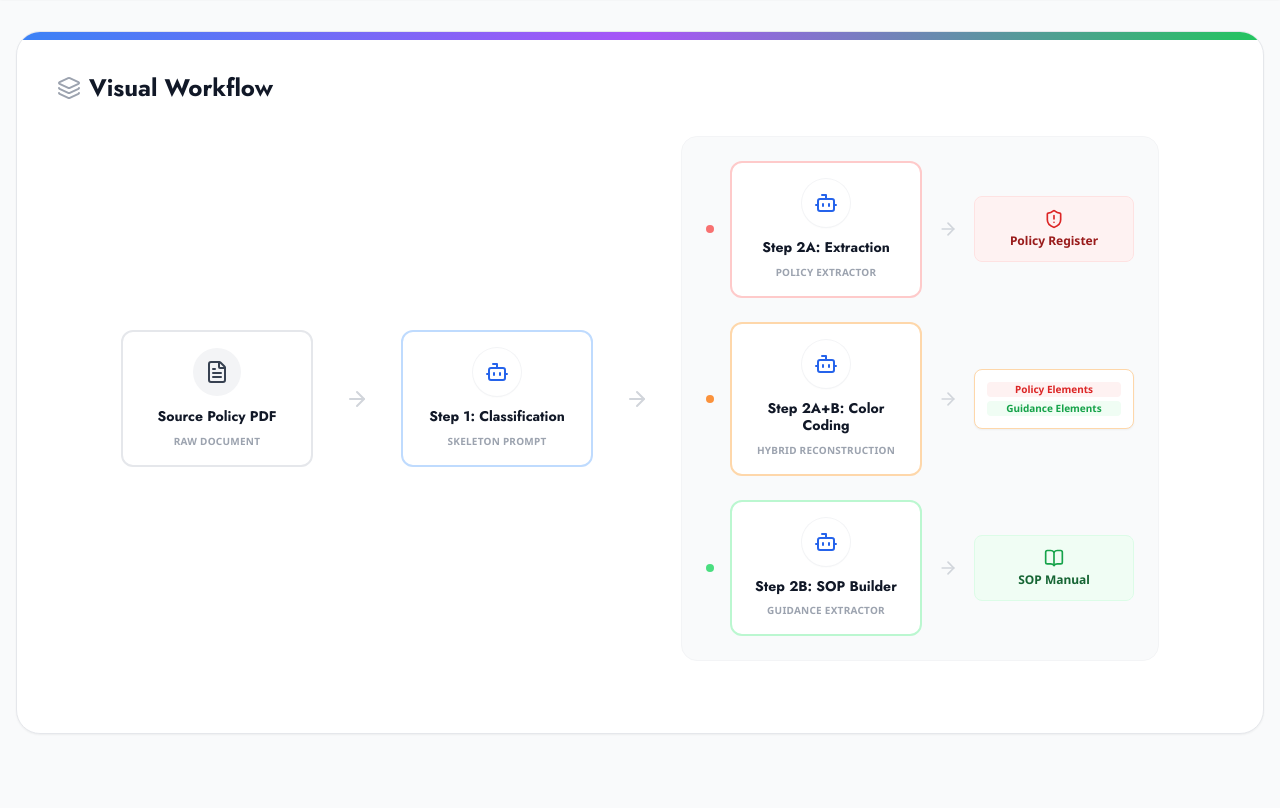
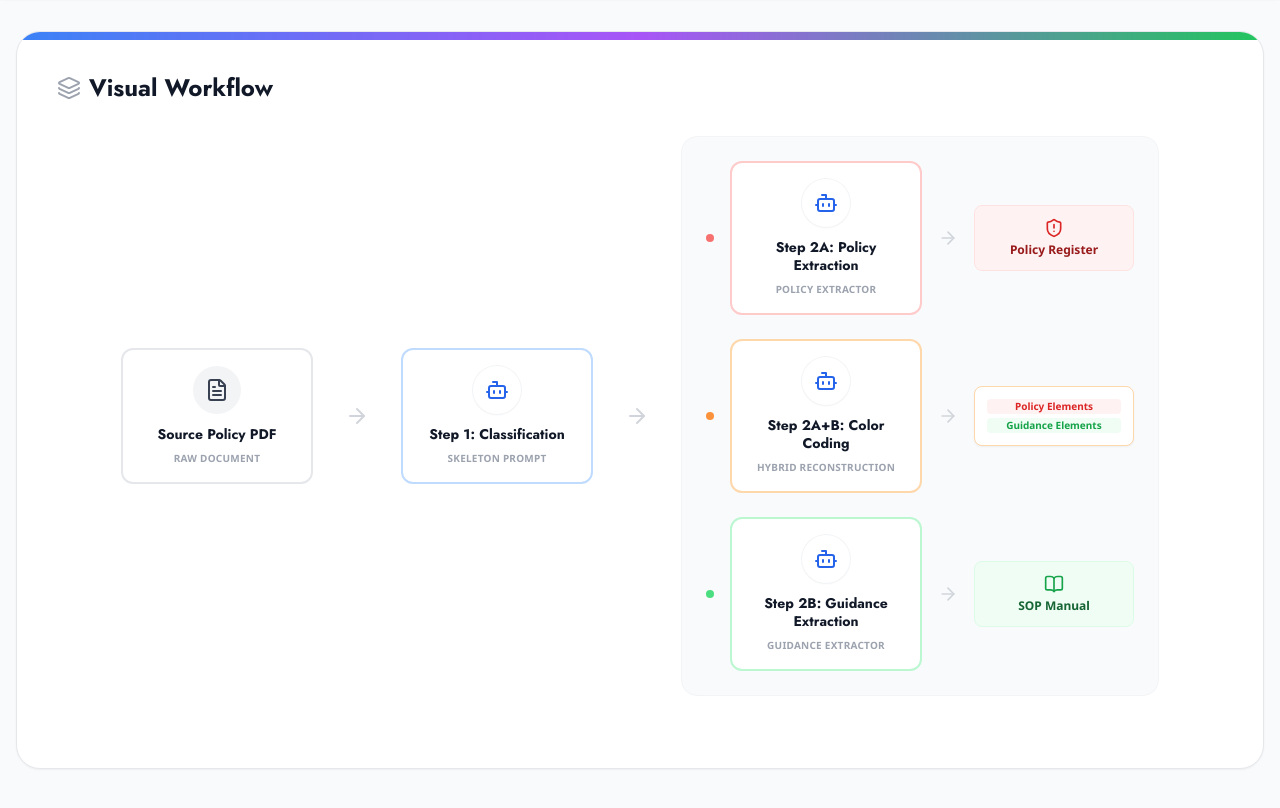
Before and after one commit to marco-cp-one/policy_review, a plain HTML site: page dashboard.html in a window 1280 px wide. Shown: the part 66-874 px from the top of the page. Drawn offline with nearby package versions, Linux system fonts and the light colour scheme.

Commit message:
Update dashboard.html

```diff
--- a/dashboard.html
+++ b/dashboard.html
@@ -157,7 +157,7 @@
                                 <div class="p-3 rounded-full mb-3 bg-white shadow-sm ring-1 ring-gray-100">
                                     <i data-lucide="bot" class="w-6 h-6 text-blue-600"></i>
                                 </div>
-                                <h4 class="font-heading font-bold text-sm text-gray-900 leading-tight">Step 2A: Extraction</h4>
+                                <h4 class="font-heading font-bold text-sm text-gray-900 leading-tight">Step 2A: Policy Extraction</h4>
                                 <p class="text-[10px] uppercase font-bold text-gray-400 mt-2 tracking-wide">Policy Extractor</p>
                                 <div class="absolute -top-2 -right-2 bg-blue-600 text-white text-[10px] font-bold px-2 py-1 rounded-full shadow-md opacity-0 group-hover:opacity-100 transition-opacity">VIEW PROMPT</div>
                             </div>
@@ -193,7 +193,7 @@
                                 <div class="p-3 rounded-full mb-3 bg-white shadow-sm ring-1 ring-gray-100">
                                     <i data-lucide="bot" class="w-6 h-6 text-blue-600"></i>
                                 </div>
-                                <h4 class="font-heading font-bold text-sm text-gray-900 leading-tight">Step 2B: SOP Builder</h4>
+                                <h4 class="font-heading font-bold text-sm text-gray-900 leading-tight">Step 2B: Guidance Extraction</h4>
                                 <p class="text-[10px] uppercase font-bold text-gray-400 mt-2 tracking-wide">Guidance Extractor</p>
                                 <div class="absolute -top-2 -right-2 bg-blue-600 text-white text-[10px] font-bold px-2 py-1 rounded-full shadow-md opacity-0 group-hover:opacity-100 transition-opacity">VIEW PROMPT</div>
                             </div>
@@ -409,7 +409,7 @@
                 content: `# ROLE\nYou are a Senior Technical Writer and Compliance Archivist. You are executing "Phase 2" of a policy migration project.\n\n# INPUT\n1.  **Source File:** The original PDF [Filename.pdf].\n2.  **Target Scope:** A specific list of **Section IDs** provided below.\n\n# SPECIFIC TASK: POLICY EXTRACTION\nYou are provided with a list of Section IDs identified as **Policy**. Your goal is to create a Core Policy document.\n\n# INPUT LIST\n**Extract the following IDs:**\n[PASTE LIST OF IDs HERE, e.g., 2.1, 4.5]\n\n# INSTRUCTIONS\n1.  **Focus:** You are extracting procedures, tips, and workflows.\n2.  **Step Logic:** Ensure numbered lists (1, 2, 3...) are preserved as such to maintain the order of operations.\n3.  **Visual Elements:**\n    * If the PDF contains a screenshot or diagram in these sections, insert a placeholder: \`*[Reference to Image/Screenshot: Description of what is shown]*\`.\n    * Capture content inside "Note" or "Tip" boxes using Markdown blockquotes (\`>\`).\n\n# OUTPUT FORMAT\nReturn a single Markdown block containing all requested sections sequentially.\n\n## [Section ID] [Section Title]\n[Verbatim Text Body]`
             },
             guidance_extract: {
-                title: "Step 2B: Guidance SOP Builder",
+                title: "Step 2B: Guidance Extraction",
                 shortName: "Guidance Builder",
                 description: "Takes sections flagged as [PURE GUIDANCE] and builds a Standard Operating Procedure.",
                 details: {
@@ -641,7 +641,7 @@
             } else if (section.type === "PURE GUIDANCE") {
                 typeColor = "text-green-700 bg-green-50 border-green-200";
                 promptKey = "guidance_extract";
-                routingText = "Logic: Contains only instructions. Sent to SOP Builder.";
+                routingText = "Logic: Contains only instructions. Sent to Guidance Extraction.";
                 simulationHTML = `<div class="p-6 rounded-lg bg-green-50 border border-green-100 mb-4">${section.logic}</div>`;
             } else {
                 typeColor = "text-orange-700 bg-orange-50 border-orange-200";
```
